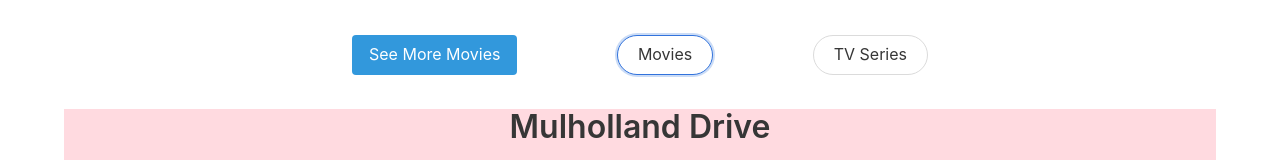
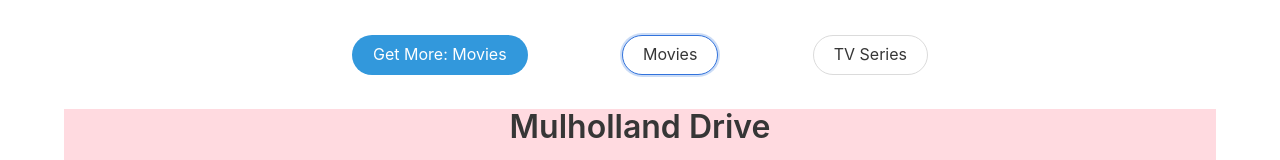
Before and after one commit to octehren/React-Films, a React (Create React App) app: page / in a window 1280 px wide. Shown: the top 160 px of the page. Built offline with nearby package versions, Linux system fonts and the light colour scheme.

Commit message:
debugged button toggling, added dynamic 'loading' label

```diff
--- a/src/components/ButtonContent.js
+++ b/src/components/ButtonContent.js
@@ -7,8 +7,8 @@
         )
     }
 
-    handleClick = () => {
-        this.props.onClick(this.props.btn);
+    handleClick = (e) => {
+        this.props.onClick(e);
     }
 }
 
--- a/src/components/MainPage.js
+++ b/src/components/MainPage.js
@@ -20,13 +20,18 @@
             filmData: [filmData["films"], filmData["tv_seasons"]],
             respectiveContentPages: [1, 1], // index 0 is movies, index 1 is tv series, etc. correlates w/ displayedContents
             externalFilmData: [],
-            requesting: false
+            requesting: false,
+            requestButtonLabel: "Get More: Movies"
         }
     }
 
     toggleDisplayedContent = (clickedButton) => {
         const activeButton = this.state.activeButton;
-        if (clickedButton !== activeButton) this.setState({ activeButton: (activeButton + 1) % 2});
+        if (clickedButton !== activeButton) {
+            this.setState({ activeButton: (activeButton + 1) % 2}, () => {
+                this.setState({requestButtonLabel: "Get More: " + displayedContents[this.state.activeButton]});
+            });
+        }
     }
 
     updateFilmData = () => {
@@ -71,7 +76,7 @@
             alert("A little more patience, please.");
             throw "excessive number of requests";
         }
-        this.setState({currentlyRequesting: true});
+        this.setState({currentlyRequesting: true, requestButtonLabel: "Loading......"});
         const contentIndex = this.state.activeButton; // 0 for movies, 1 for series
         const pagetoFetch = this.state.respectiveContentPages[contentIndex];
         const contentTypeParam = ["movie", "tv"][this.state.activeButton]; // 1 for movies, 2 for series
@@ -108,10 +113,9 @@
                 }
             }).catch((error) => {
                 throw error;
-            })
-            .finally(() => {
-            // whether the request was successful or not, requests are allowed again
-            this.setState({currentlyRequesting: false});
+            }).finally(() => {
+                // whether the request was successful or not, requests are allowed again
+                this.setState({currentlyRequesting: false, requestButtonLabel: "Get More: " + displayedContents[this.state.activeButton]});
             });
         } catch(error) {
             alert("Request failed with error:" + error)
@@ -123,13 +127,13 @@
             <div>
                 <div className="container hero">
                     <div className="content-buttons">
-                        <button className="button is-info is-round" onClick={this.fetchExternalContent}>
-                            See More {displayedContents[this.state.activeButton]}
+                        <button onClick={this.fetchExternalContent} className={`button is-info is-rounded ${this.state.isActive ? "is-focused" : ""}`} >
+                            {this.state.requestButtonLabel}
                         </button>
                         {   displayedContents.map((contentName, index) => {
                                 return (
                                     <ButtonContent
-                                    onClick={this.toggleDisplayedContent}
+                                    onClick={() => {this.toggleDisplayedContent(index)}}
                                     label={contentName}
                                     btn={index}
                                     key={index}
```
